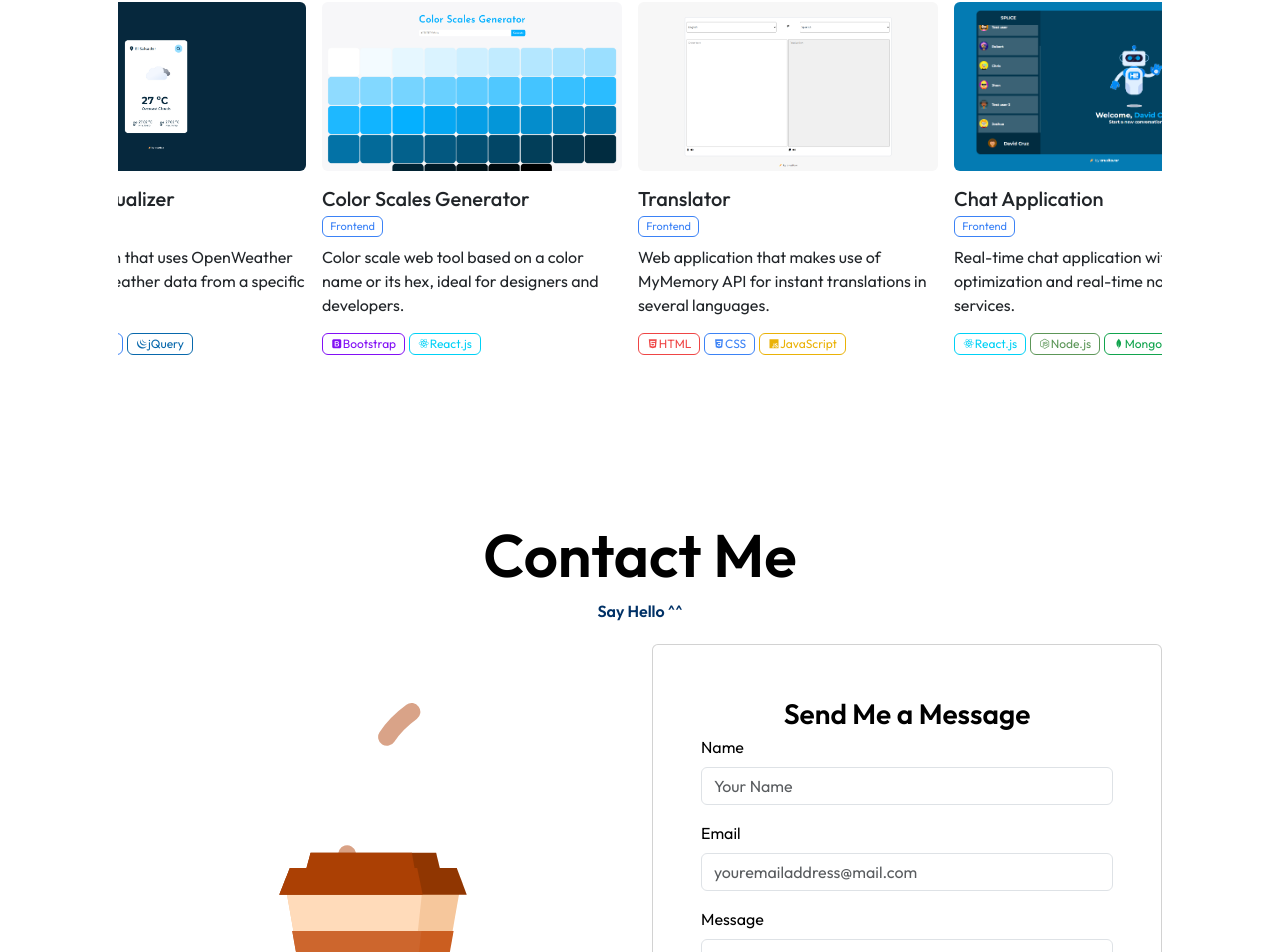
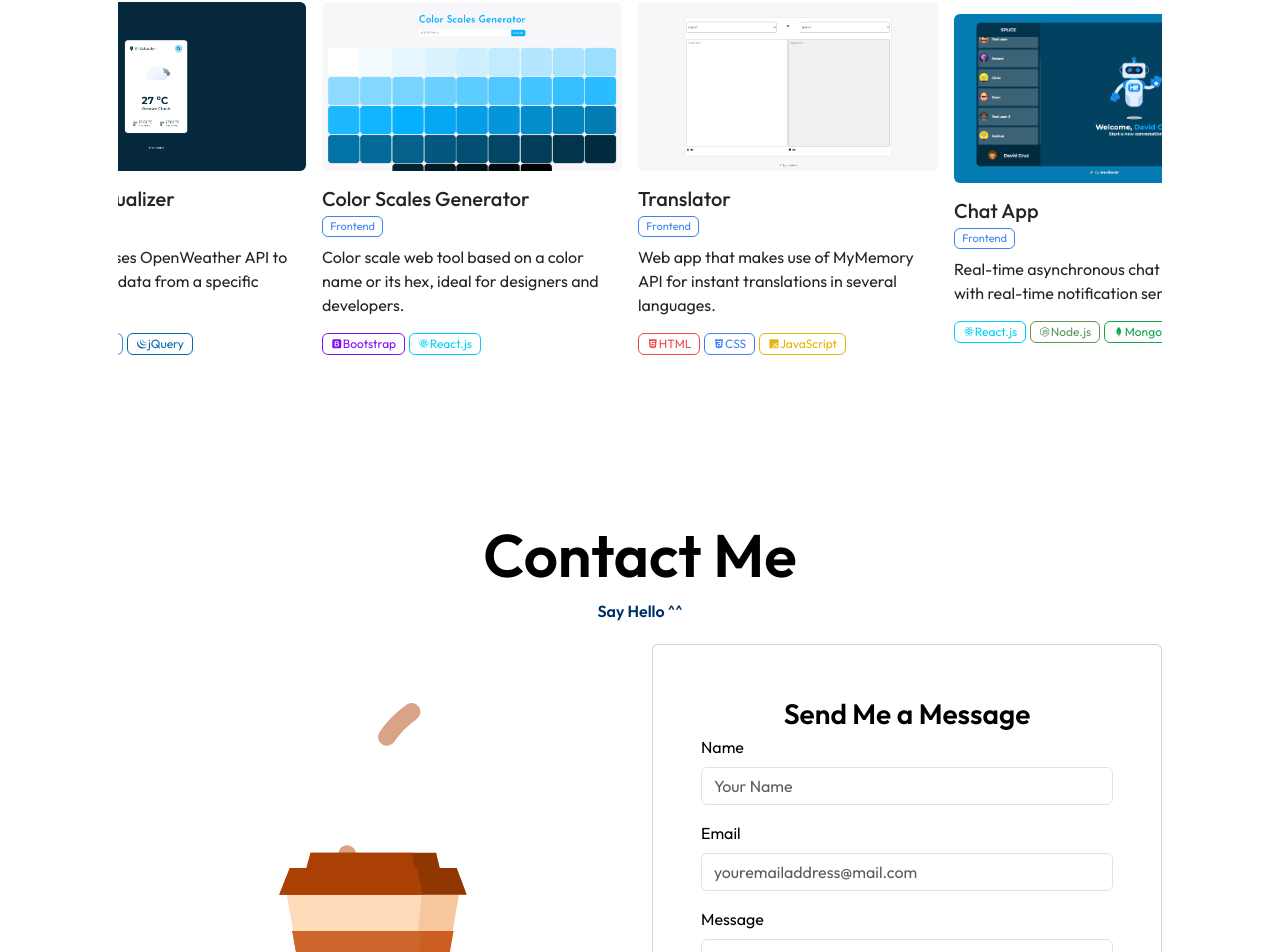
Before and after one commit to cruzito-x/portfolio_v4, a React (Vite) app: page / in a window 1280 px wide. Shown: the part 3586-4538 px from the top of the page. Built offline with nearby package versions, Linux system fonts and the light colour scheme.

Commit message:
Projects updated

```diff
--- a/src/assets/data/Portfolio.jsx
+++ b/src/assets/data/Portfolio.jsx
@@ -130,7 +130,7 @@ export const projectsData = [
     image: Work1,
     title: "Movies & Series Finder",
     description:
-      "Web platform with OMDBAPI integration for detailed information on series and/or movies.",
+      "Web platform with OMDBAPI integration for detailed information on series and movies.",
     category: categories.frontend.name,
     category_color: categories.frontend.color,
     techs: [
@@ -155,7 +155,7 @@ export const projectsData = [
     image: Work2,
     title: "Weather Visualizer",
     description:
-      "Web application that uses OpenWeather API to obtain weather data from a specific location.",
+      "Web app that uses OpenWeather API to obtain weather data from a specific location.",
     category: categories.frontend.name,
     category_color: categories.frontend.color,
     techs: [
@@ -211,7 +211,7 @@ export const projectsData = [
     image: Work4,
     title: "Translator",
     description:
-      "Web application that makes use of MyMemory API for instant translations in several languages.",
+      "Web app that makes use of MyMemory API for instant translations in several languages.",
     category: categories.frontend.name,
     category_color: categories.frontend.color,
     techs: [
@@ -240,9 +240,9 @@ export const projectsData = [
   {
     id: 5,
     image: Work5,
-    title: "Chat Application",
+    title: "Chat App",
     description:
-      "Real-time chat application with UX optimization and real-time notification services.",
+      "Real-time asynchronous chat application with real-time notification services.",
     category: categories.frontend.name,
     category_color: categories.frontend.color,
     techs: [
```
